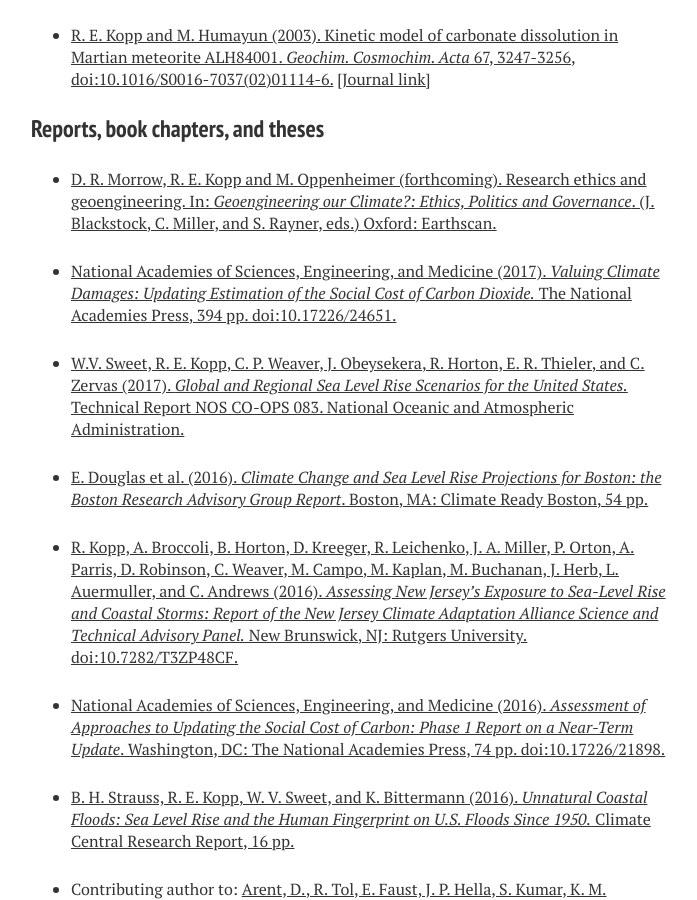
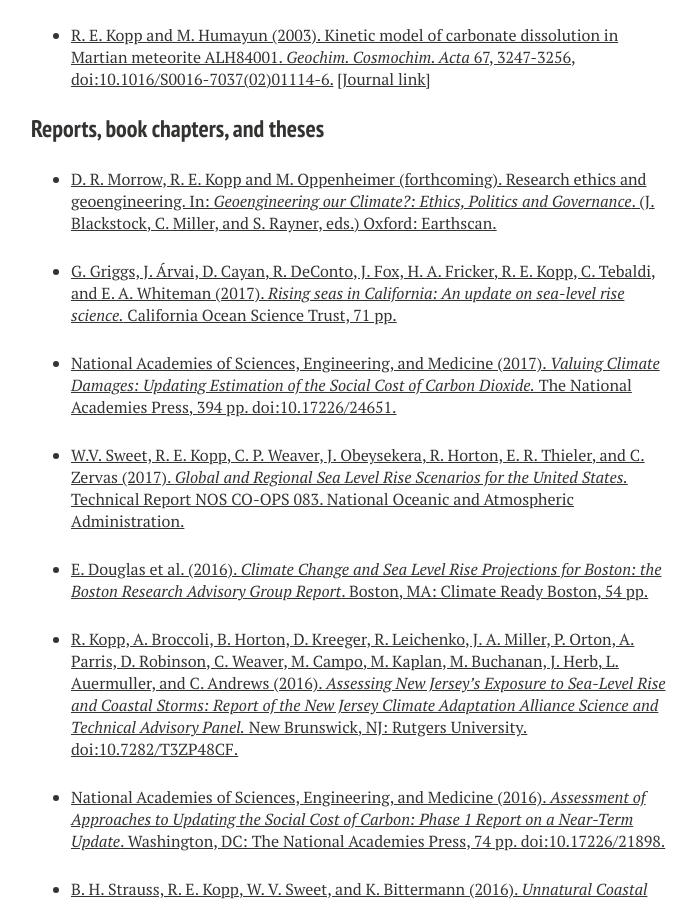
Before and after one commit to mrke/bobkopp.github.io, a Jekyll site: the page built from papers/index.md, in a window 1280 px wide and 900 px high, scrolled down 7982 px. Shown: the whole window, without its empty margins (289-986 px from the left). Built offline with Jekyll 4.4.1, drawn with Linux system fonts in a browser that asks for light colours; nearby versions of some CDN libraries; some of the changed lines change nothing that is shown; some of the changed text lies outside the part shown.

Commit message:
california sea level

```diff
--- a/papers/index.md
+++ b/papers/index.md
@@ -2,7 +2,7 @@
 layout: page
 title: Publications
 tags: [papers]
-modified: April 4 2017
+modified: April 12 2017
 comments: false
 share: false
 image:
@@ -171,6 +171,8 @@
 
 * [D. R. Morrow, R. E. Kopp and M. Oppenheimer (forthcoming). Research ethics and geoengineering. In: _Geoengineering our Climate?: Ethics, Politics and Governance_. (J. Blackstock, C. Miller, and S. Rayner, eds.) Oxford: Earthscan.](http://tinyurl.com/morrow2013)
 
+* [G. Griggs, J. Árvai, D. Cayan, R. DeConto, J. Fox, H. A. Fricker, R. E. Kopp, C. Tebaldi, and E. A. Whiteman (2017). _Rising seas in California: An update on sea-level rise science._ California Ocean Science Trust, 71 pp.](http://www.opc.ca.gov/webmaster/ftp/pdf/docs/rising-seas-in-california-an-update-on-sea-level-rise-science.pdf)
+
 * [National Academies of Sciences, Engineering, and Medicine (2017). _Valuing Climate Damages: Updating Estimation of the Social Cost of Carbon Dioxide._ The National Academies Press, 394 pp. doi:10.17226/24651.](http://dx.doi.org/10.17226/24651)
 
 * [W.V. Sweet, R. E. Kopp, C. P. Weaver, J. Obeysekera, R. Horton, E. R. Thieler, and C. Zervas (2017). _Global and Regional Sea Level Rise Scenarios for the United States._ Technical Report NOS CO-OPS 083. National Oceanic and Atmospheric Administration.](https://tidesandcurrents.noaa.gov/publications/techrpt83_Global_and_Regional_SLR_Scenarios_for_the_US_final.pdf)
```
